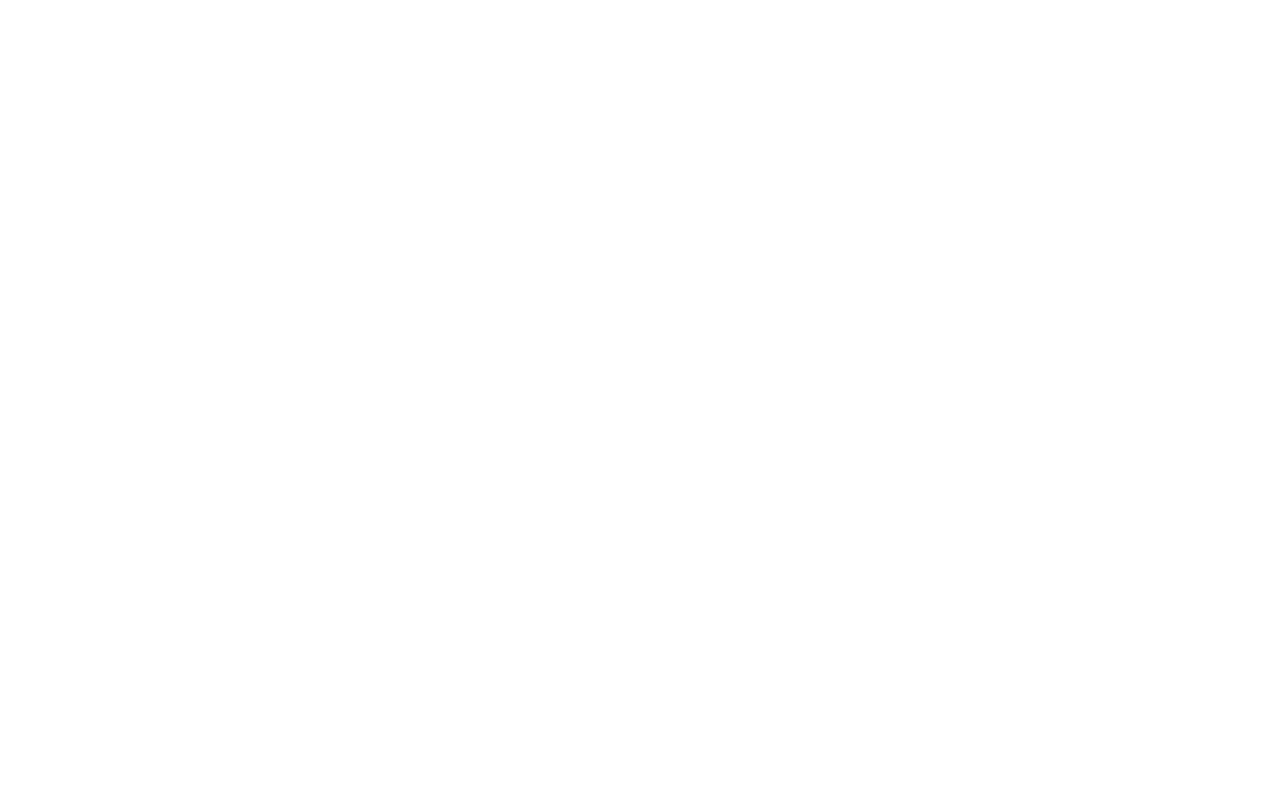
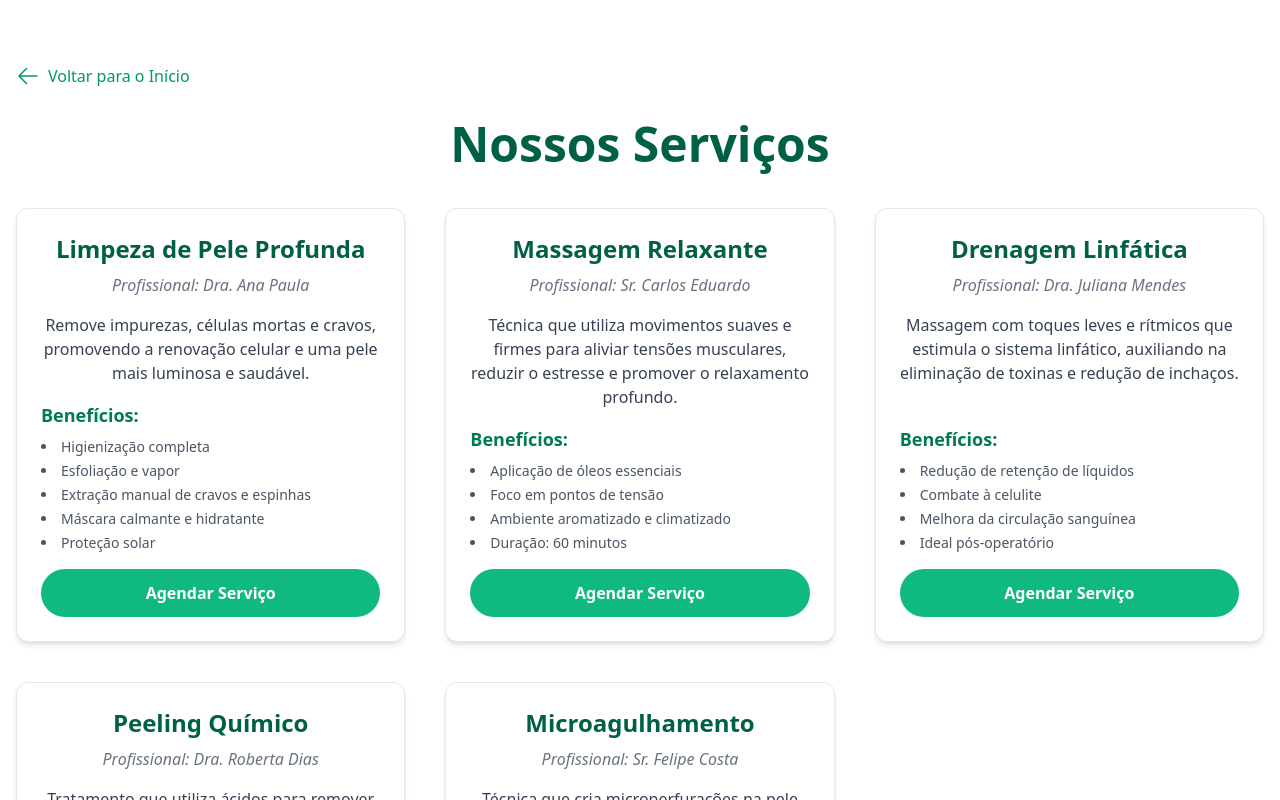
Before and after one commit to Eduardo-juricic/site-vendas-nude, a React (Vite) app: page /servicos in a window 1280 px wide. Before the commit this address had no page. Shown: the top 800 px of the page. Built offline with nearby package versions, Linux system fonts and the light colour scheme; what @mercadopago/sdk-react would draw is missing.

Commit message:
Criando pagina serviços

```diff
--- a/src/App.jsx
+++ b/src/App.jsx
@@ -4,6 +4,7 @@ import Header from "./components/Header";
 import Hero from "./components/Hero";
 import Products from "./components/Products";
 import FeaturedProduct from "./components/FeaturedProduct";
+import ServicesCallToAction from "./components/ServicesCallToAction"; // Importe o novo componente
 import Footer from "./components/Footer";
 import { getProdutoDestaque } from "./utils/firebaseUtils"; // Importe a função
 
@@ -44,6 +45,7 @@ function App() {
       <Hero produtoDestaque={produtoDestaque} />{" "}
       {/* Passe a prop para o Hero */}
       <Products />
+      <ServicesCallToAction />
       <FeaturedProduct />{" "}
       {/* O FeaturedProduct também fará sua própria busca */}
       <Footer />
--- /dev/null
+++ b/src/components/ServicesCallToAction.jsx
@@ -0,0 +1,61 @@
+// src/components/ServicesCallToActionOption2.jsx
+import React from "react";
+import { Link } from "react-router-dom";
+import { motion } from "framer-motion";
+
+function ServicesCallToActionOption2() {
+  const containerVariants = {
+    hidden: { opacity: 0, scale: 0.8 }, // Começa menor e invisível
+    visible: {
+      opacity: 1,
+      scale: 1, // Volta ao tamanho normal
+      transition: {
+        duration: 1.0, // Duração maior para o zoom
+        ease: "easeOut",
+        delay: 0.4,
+      },
+    },
+  };
+
+  const buttonVariants = {
+    hover: {
+      scale: 1.05,
+      boxShadow: "0px 8px 15px rgba(0, 0, 0, 0.2)",
+      transition: { duration: 0.3 },
+    },
+    tap: { scale: 0.95 },
+  };
+
+  return (
+    <motion.section
+      className="bg-white py-16 md:py-24 text-center"
+      variants={containerVariants}
+      initial="hidden"
+      whileInView="visible"
+      viewport={{ once: true, amount: 0.3 }}
+    >
+      <div className="container mx-auto px-4">
+        <h2 className="text-4xl md:text-5xl font-extrabold text-emerald-800 mb-6 leading-tight">
+          Nossos Serviços Especializados
+        </h2>
+        <p className="text-lg md:text-xl text-gray-700 max-w-3xl mx-auto mb-10">
+          Descubra uma gama completa de tratamentos estéticos e de bem-estar
+          personalizados para realçar sua beleza natural e promover sua saúde.
+        </p>
+        <Link to="/servicos">
+          <motion.button
+            className="bg-green-600 text-white font-bold py-4 px-10 rounded-full text-xl shadow-lg uppercase tracking-wide
+                      hover:bg-green-700 focus:outline-none focus:ring-2 focus:ring-green-500 focus:ring-opacity-75"
+            variants={buttonVariants}
+            whileHover="hover"
+            whileTap="tap"
+          >
+            Conheça Nossos Serviços
+          </motion.button>
+        </Link>
+      </div>
+    </motion.section>
+  );
+}
+
+export default ServicesCallToActionOption2;
--- a/src/main.jsx
+++ b/src/main.jsx
@@ -17,6 +17,7 @@ import ProductDetails from "./components/ProductDetails"; //
 import { CartProvider } from "./context/CartContext"; //
 import CartPage from "./pages/CartPage"; //
 import PrivateRoute from "./components/PrivateRoute"; //
+import ServicesPage from "./pages/ServicesPage.jsx"; // Importe a nova página de serviços
 
 // ---- INICIALIZAÇÃO DO MERCADO PAGO ----
 const publicKey = import.meta.env.VITE_MERCADO_PAGO_PUBLIC_KEY;
@@ -92,6 +93,8 @@ createRoot(document.getElementById("root")).render(
           <Route path="/pagamento/sucesso" element={<PagamentoSucesso />} />
           <Route path="/pagamento/falha" element={<PagamentoFalha />} />
           <Route path="/pagamento/pendente" element={<PagamentoPendente />} />
+          <Route path="/servicos" element={<ServicesPage />} />{" "}
+          {/* Adicione a nova rota para a página de serviços */}
         </Routes>
       </CartProvider>
     </BrowserRouter>
--- /dev/null
+++ b/src/pages/ServicesPage.jsx
@@ -0,0 +1,190 @@
+// src/pages/ServicesPage.jsx (ou ServicesPageOption3.jsx) - COM ROLAGEM PARA O TOPO
+import React, { useEffect } from "react"; // Importe useEffect
+import { motion } from "framer-motion";
+import { Link } from "react-router-dom";
+import { ArrowLeftIcon } from "@heroicons/react/24/outline";
+
+const services = [
+  {
+    id: "1",
+    name: "Limpeza de Pele Profunda",
+    professional: "Dra. Ana Paula",
+    description:
+      "Remove impurezas, células mortas e cravos, promovendo a renovação celular e uma pele mais luminosa e saudável.",
+    details: [
+      "Higienização completa",
+      "Esfoliação e vapor",
+      "Extração manual de cravos e espinhas",
+      "Máscara calmante e hidratante",
+      "Proteção solar",
+    ],
+  },
+  {
+    id: "2",
+    name: "Massagem Relaxante",
+    professional: "Sr. Carlos Eduardo",
+    description:
+      "Técnica que utiliza movimentos suaves e firmes para aliviar tensões musculares, reduzir o estresse e promover o relaxamento profundo.",
+    details: [
+      "Aplicação de óleos essenciais",
+      "Foco em pontos de tensão",
+      "Ambiente aromatizado e climatizado",
+      "Duração: 60 minutos",
+    ],
+  },
+  {
+    id: "3",
+    name: "Drenagem Linfática",
+    professional: "Dra. Juliana Mendes",
+    description:
+      "Massagem com toques leves e rítmicos que estimula o sistema linfático, auxiliando na eliminação de toxinas e redução de inchaços.",
+    details: [
+      "Redução de retenção de líquidos",
+      "Combate à celulite",
+      "Melhora da circulação sanguínea",
+      "Ideal pós-operatório",
+    ],
+  },
+  {
+    id: "4",
+    name: "Peeling Químico",
+    professional: "Dra. Roberta Dias",
+    description:
+      "Tratamento que utiliza ácidos para remover camadas danificadas da pele, melhorando a textura, manchas e cicatrizes de acne.",
+    details: [
+      "Clareamento de manchas",
+      "Redução de rugas finas",
+      "Estímulo à produção de colágeno",
+      "Recomendado em sessões",
+    ],
+  },
+  {
+    id: "5",
+    name: "Microagulhamento",
+    professional: "Sr. Felipe Costa",
+    description:
+      "Técnica que cria microperfurações na pele com agulhas finas, estimulando a produção de colágeno e a absorção de ativos.",
+    details: [
+      "Tratamento de cicatrizes de acne",
+      "Redução de poros dilatados",
+      "Rejuvenescimento da pele",
+      "Melhora da elasticidade",
+    ],
+  },
+];
+
+function ServicesPageOption3() {
+  // === NOVO HOOK useEffect PARA ROLAR PARA O TOPO ===
+  useEffect(() => {
+    window.scrollTo(0, 0); // Rola a janela para a posição (x: 0, y: 0)
+  }, []); // O array vazio [] garante que ele só execute uma vez, na montagem do componente.
+
+  const containerVariants = {
+    hidden: { opacity: 0 },
+    visible: {
+      opacity: 1,
+      transition: {
+        staggerChildren: 0.1,
+      },
+    },
+  };
+
+  const itemVariants = {
+    hidden: { opacity: 0, y: 30, scale: 0.95 },
+    visible: {
+      opacity: 1,
+      y: 0,
+      scale: 1,
+      transition: {
+        duration: 0.6,
+        ease: "easeOut",
+      },
+    },
+  };
+
+  const buttonHoverVariants = {
+    hover: {
+      backgroundColor: "#047857", // emerald-800
+      color: "#ffffff",
+      scale: 1.02,
+      transition: { duration: 0.2 },
+    },
+    initial: {
+      backgroundColor: "#10B981", // emerald-500
+      color: "#ffffff",
+    },
+  };
+
+  return (
+    <motion.div
+      className="container mx-auto px-4 py-16"
+      variants={containerVariants}
+      initial="hidden"
+      animate="visible"
+    >
+      <div className="flex items-center mb-8">
+        <Link
+          to="/"
+          className="text-emerald-600 hover:text-emerald-800 transition duration-300 flex items-center"
+        >
+          <ArrowLeftIcon className="h-6 w-6 inline-block mr-2" />
+          <span className="align-middle">Voltar para o Início</span>
+        </Link>
+      </div>
+
+      <h1 className="text-4xl md:text-5xl font-extrabold text-emerald-800 mb-10 text-center">
+        Nossos Serviços
+      </h1>
+
+      <motion.div
+        className="grid grid-cols-1 md:grid-cols-2 lg:grid-cols-3 gap-10"
+        variants={containerVariants}
+        initial="hidden"
+        animate="visible"
+      >
+        {services.map((service) => (
+          <motion.div
+            key={service.id}
+            className="bg-white rounded-xl border border-gray-200 shadow-md hover:border-emerald-500 hover:shadow-xl transition-all duration-300 flex flex-col p-6"
+            variants={itemVariants}
+            whileHover={{
+              y: -5,
+              boxShadow: "0px 10px 20px rgba(0, 0, 0, 0.1)",
+            }}
+          >
+            <h2 className="text-2xl font-bold text-emerald-800 mb-2 text-center">
+              {service.name}
+            </h2>
+            <p className="text-gray-500 text-md mb-4 text-center italic">
+              Profissional: {service.professional}
+            </p>
+            <p className="text-gray-700 mb-4 text-center flex-grow">
+              {service.description}
+            </p>
+            <div className="mt-auto">
+              <h3 className="text-lg font-semibold text-emerald-700 mb-2">
+                Benefícios:
+              </h3>
+              <ul className="list-disc list-inside text-gray-600 mb-4 space-y-1 text-sm">
+                {service.details.map((detail, detailIndex) => (
+                  <li key={detailIndex}>{detail}</li>
+                ))}
+              </ul>
+              <motion.button
+                className="bg-emerald-500 text-white font-semibold py-3 px-6 rounded-full w-full
+                          focus:outline-none focus:ring-2 focus:ring-emerald-400 focus:ring-opacity-75"
+                variants={buttonHoverVariants}
+                initial="initial"
+                whileHover="hover"
+              >
+                Agendar Serviço
+              </motion.button>
+            </div>
+          </motion.div>
+        ))}
+      </motion.div>
+    </motion.div>
+  );
+}
+
+export default ServicesPageOption3;
```
